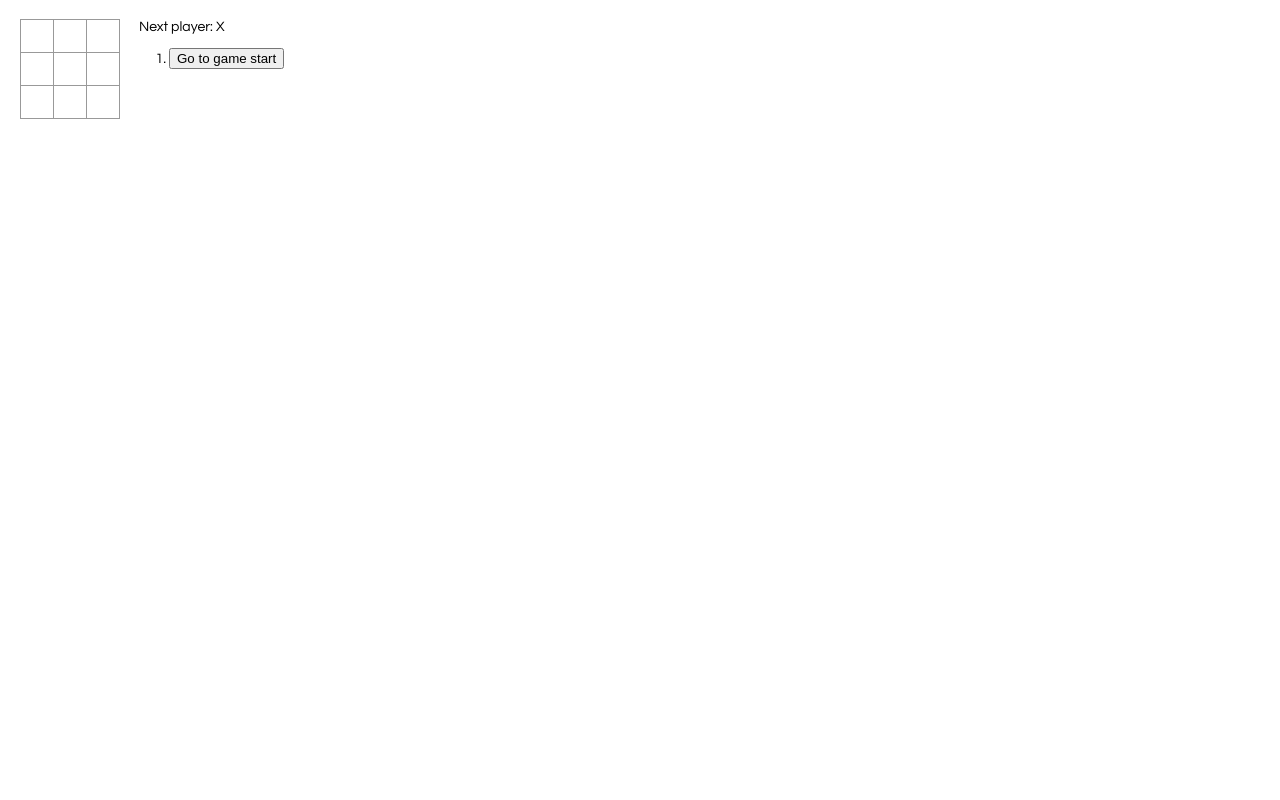
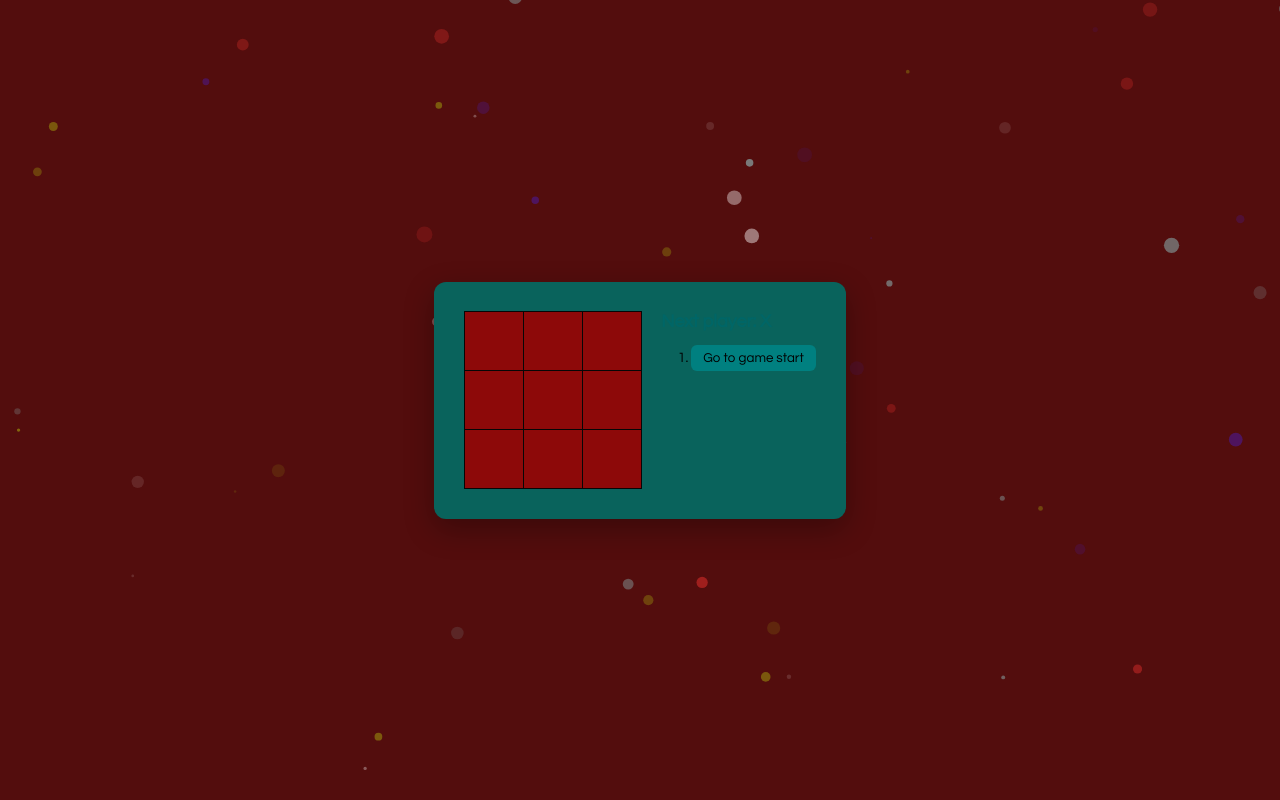
Before and after one commit to ayubsoaliha-SS/tic-toe, a React app: page / in a window 1280 px wide. Built offline with nearby package versions, Linux system fonts and the light colour scheme.

Commit message:
updated tic-toe

```diff
--- a/package.json
+++ b/package.json
@@ -7,10 +7,12 @@
     "@testing-library/jest-dom": "^5.11.4",
     "@testing-library/react": "^11.1.0",
     "@testing-library/user-event": "^12.1.10",
-    "gh-pages": "^3.2.3",
+    "gh-pages": "^6.3.0",
     "react": "^17.0.2",
     "react-dom": "^17.0.2",
-    "react-scripts": "4.0.3",
+    "react-scripts": "^5.0.1",
+    "react-tsparticles": "^2.12.2",
+    "tsparticles": "^2.12.0",
     "web-vitals": "^1.0.1"
   },
   "scripts": {
--- a/src/Board.js
+++ b/src/Board.js
@@ -3,10 +3,12 @@ import Square from './Square';
 
 class Board extends React.Component {
   renderSquare(i) {
+    const isWinningSquare = this.props.winningLine && this.props.winningLine.includes(i);
     return (
       <Square
         value={this.props.squares[i]}
         onClick={() => this.props.onClick(i)}
+        isWinning={isWinningSquare}
       />
     );
   }
--- a/src/Game.css
+++ b/src/Game.css
@@ -1,6 +1,19 @@
 body {
   font: 14px 'Century Gothic', Futura, sans-serif;
-  margin: 20px;
+  background-color: #530d0d; /* Dark teal fallback */
+  margin: 0;
+  display: flex;
+  justify-content: center;
+  align-items: center;
+  height: 100vh;
+  overflow: hidden; /* Prevent scrollbars if particles go off-screen */
+}
+
+#tsparticles {
+  position: fixed;
+  width: 100%;
+  height: 100%;
+  z-index: -1;
 }
 
 ol,
@@ -16,21 +29,28 @@ ul {
 
 .status {
   margin-bottom: 10px;
+  font-size: 18px;
+  font-weight: bold;
+  color: #006666;
 }
 
 .square {
-  background: #fff;
-  border: 1px solid #999;
+  background: #8d0909;
+  border: 1px solid #060606;
   float: left;
-  font-size: 24px;
-  font-weight: bold;
-  line-height: 34px;
-  height: 34px;
+
+  font-size: 36px;
+  font-weight: 800;
+  color: #090a0a;
+  line-height: 60px;
+  height: 60px;
   margin-right: -1px;
   margin-top: -1px;
   padding: 0;
   text-align: center;
-  width: 34px;
+  width: 60px;
+  cursor: pointer;
+  transition: all 0.2s cubic-bezier(0.175, 0.885, 0.32, 1.275);
 }
 
 .square:focus {
@@ -38,14 +58,94 @@ ul {
 }
 
 .kbd-navigation .square:focus {
-  background: #ddd;
+  background: #4a1db4;
+}
+
+.square.winning-square {
+  background: #a3f5f5;
+  color: #b90f5e;
+  transform: scale(1.1);
+  border-radius: 8px;
+  box-shadow: 0 4px 12px rgba(0, 150, 150, 0.4);
+  z-index: 2;
+}
+
+.square:hover {
+  background: #b4c30f;
+  transform: scale(1.08);
+  z-index: 1;
+  position: relative;
+  border-radius: 8px;
+  box-shadow: 0 4px 12px rgba(198, 203, 216, 0.15);
+  border-color: transparent;
+}
+
+.square:active {
+  background: #ee332f;
+  transform: scale(0.95);
+  box-shadow: none;
 }
 
 .game {
   display: flex;
   flex-direction: row;
+  background: rgb(9, 99, 92);
+  padding: 30px;
+  border-radius: 12px;
+  box-shadow: 0 10px 30px rgba(0,0,0,0.3);
 }
 
 .game-info {
   margin-left: 20px;
 }
+
+.game-info button {
+  padding: 6px 12px;
+  margin-bottom: 8px;
+  background-color: teal;
+  color: rgb(68, 209, 13);
+  border: none;
+  border-radius: 6px;
+  cursor: pointer;
+  transition: all 0.2s ease;
+  font-family: inherit;
+}
+
+.game-info button:hover {
+  background-color: #005555;
+  transform: translateY(-2px);
+  box-shadow: 0 4px 8px rgba(0,0,0,0.15);
+}
+
+.game-info button:active {
+  transform: translateY(0);
+  box-shadow: none;
+}
+
+.game-info button.black-text {
+  color: black; /* Makes the text black */
+}
+
+@keyframes celebrate {
+  0% { transform: scale(1); }
+  10%, 20% { transform: scale(0.95) rotate(-2deg); }
+  30%, 50%, 70%, 90% { transform: scale(1.05) rotate(2deg); }
+  40%, 60%, 80% { transform: scale(1.05) rotate(-2deg); }
+  100% { transform: scale(1) rotate(0); }
+}
+
+.game.game-won {
+  animation: celebrate 0.8s cubic-bezier(0.25, 0.46, 0.45, 0.94);
+  box-shadow: 0 0 40px rgba(0, 150, 150, 0.3);
+}
+
+@keyframes text-pulse {
+  0%, 100% { transform: scale(1); color: #006666; }
+  50% { transform: scale(1.1); color: #00b3b3; }
+}
+
+.status.winner-text {
+  animation: text-pulse 1s ease-in-out infinite;
+  display: inline-block;
+  transform-origin: left center;
+}
--- a/src/Game.js
+++ b/src/Game.js
@@ -1,6 +1,8 @@
 import React from 'react';
 import Board from './Board';
 import './Game.css';
+import Particles from "react-tsparticles";
+import { loadFull } from "tsparticles";
 
 class Game extends React.Component {
   constructor(props) {
@@ -15,6 +17,11 @@ class Game extends React.Component {
       xIsNext: true,
     };
   }
+
+  particlesInit = async (main) => {
+    await loadFull(main);
+  };
+
   handleClick(i) {
     const history = this.state.history.slice(0, this.state.stepNumber + 1);
     const current = history[history.length - 1];
@@ -42,13 +49,20 @@ class Game extends React.Component {
   render() {
     const history = this.state.history;
     const current = history[this.state.stepNumber];
-    const winner = calculateWinner(current.squares);
+    const winInfo = calculateWinner(current.squares);
+    const winner = winInfo ? winInfo.winner : null;
+    const winningLine = winInfo ? winInfo.line : [];
 
     const moves = history.map((step, move) => {
       const desc = move ? 'Go to move #' + move : 'Go to game start';
       return (
         <li key={move}>
-          <button onClick={() => this.jumpTo(move)}>{desc}</button>
+          <button
+            onClick={() => this.jumpTo(move)}
+            className="black-text" // Apply 'black-text' class to all moves
+          >
+            {desc}
+          </button>
         </li>
       );
     });
@@ -58,19 +72,73 @@ class Game extends React.Component {
     } else {
       status = 'Next player: ' + (this.state.xIsNext ? 'X' : 'O');
     }
+
+    const particleOptions = {
+      fpsLimit: 60,
+      particles: {
+        number: {
+          value: 50,
+          density: {
+            enable: true,
+            value_area: 800
+          }
+        },
+        color: {
+          value: ["#ffffff", "#a3f5f5", "#b4c30f", "#ee332f", "#4a1db4"]
+        },
+        shape: {
+          type: "circle",
+        },
+        opacity: {
+          value: 0.5,
+          random: true,
+        },
+        size: {
+          value: 8,
+          random: true,
+        },
+        move: {
+          enable: true,
+          speed: 5,
+          direction: "none",
+          random: true,
+          straight: false,
+          out_mode: "out",
+          bounce: false,
+        }
+      },
+      interactivity: {
+        detect_on: "canvas",
+        events: {
+          onhover: {
+            enable: false,
+          },
+          onclick: {
+            enable: false,
+          },
+          resize: true
+        }
+      },
+      detectRetina: true,
+    };
+
     return (
-      <div className="game">
+      <React.Fragment>
+        <Particles id="tsparticles" init={this.particlesInit} options={particleOptions} />
+        <div className={`game ${winner ? 'game-won' : ''}`}>
           <div className="game-board">
             <Board
               squares={current.squares}
+              winningLine={winningLine}
               onClick={(i) => this.handleClick(i)}
             />
           </div>
           <div className="game-info">
-          <div>{status}</div>
+            <div className={`status ${winner ? 'winner-text' : ''}`}>{status}</div>
             <ol>{moves}</ol>
           </div>
         </div>
+      </React.Fragment>
     );
   }
 }
@@ -88,7 +156,7 @@ function calculateWinner(squares) {
   for (let i = 0; i < lines.length; i++) {
     const [a, b, c] = lines[i];
     if (squares[a] && squares[a] === squares[b] && squares[a] === squares[c]) {
-      return squares[a];
+      return { winner: squares[a], line: lines[i] };
     }
   }
   return null;
--- a/src/Square.js
+++ b/src/Square.js
@@ -1,7 +1,8 @@
 import React from 'react';
 function Square(props) {
+  const className = 'square' + (props.isWinning ? ' winning-square' : '');
   return (
-    <button className="square" onClick={props.onClick}>
+    <button className={className} onClick={props.onClick}>
       {props.value}
     </button>
   );
```
Also changed, not shown: 2 other files. Lines whose indentation alone changed are shown as unchanged.
